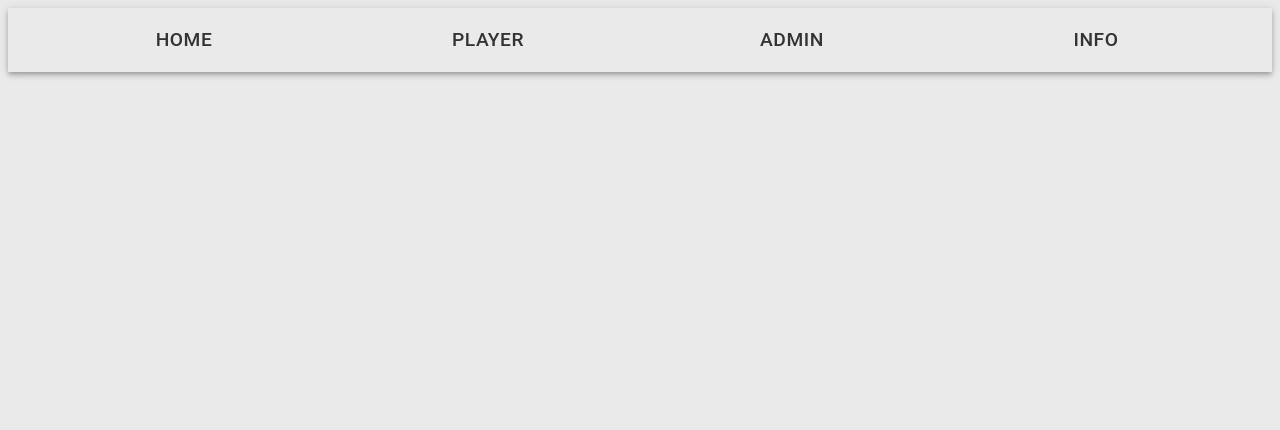
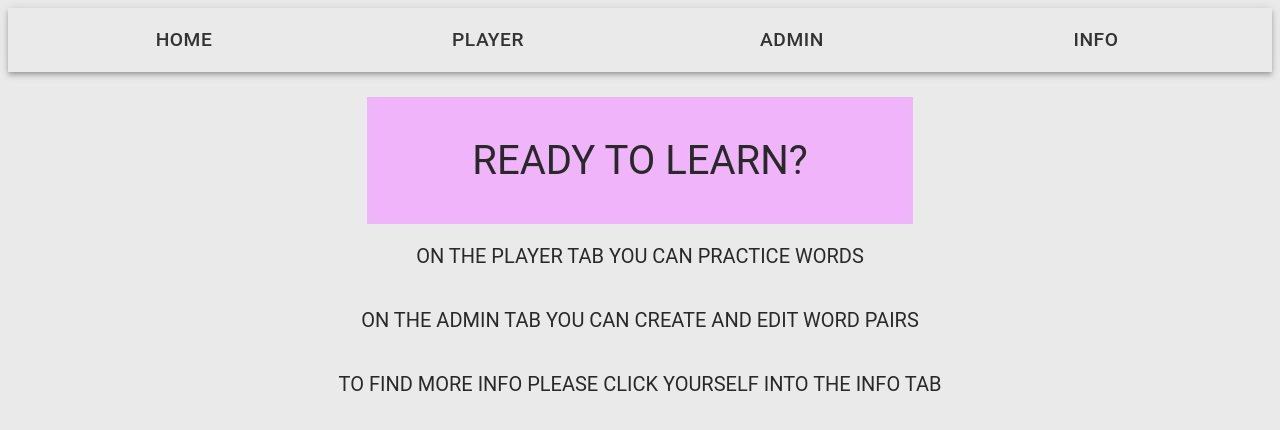
Before and after one commit to annakulovuori/learn-language-app, a React (Vite) app in the folder frontend/: page / in a window 1280 px wide. Shown: the top 430 px of the page. Built offline with nearby package versions, Linux system fonts and the light colour scheme.

Commit message:
EDIT homepage text, styling title by making div around it

```diff
--- a/frontend/src/Home.jsx
+++ b/frontend/src/Home.jsx
@@ -1,3 +1,37 @@
-function Home() {}
+function Home() {
+  return (
+    <div
+      style={{
+        display: "flex",
+        flexDirection: "column",
+        alignItems: "center",
+        justifyContent: "center",
+        margin: "25px",
+        fontFamily: "Roboto, sans-serif",
+        color: "#292929",
+      }}
+    >
+      <div
+        style={{
+          backgroundColor: "#EFB4FA",
+          width: "45%",
+          justifyContent: "center",
+          display: "flex",
+        }}
+      >
+        <p style={{ fontSize: "40px" }}>READY TO LEARN?</p>
+      </div>
+      <p style={{ fontSize: "20px" }}>
+        ON THE PLAYER TAB YOU CAN PRACTICE WORDS
+      </p>
+      <p style={{ fontSize: "20px" }}>
+        ON THE ADMIN TAB YOU CAN CREATE AND EDIT WORD PAIRS
+      </p>
+      <p style={{ fontSize: "20px" }}>
+        TO FIND MORE INFO PLEASE CLICK YOURSELF INTO THE INFO TAB
+      </p>
+    </div>
+  );
+}
 
 export default Home;
```
